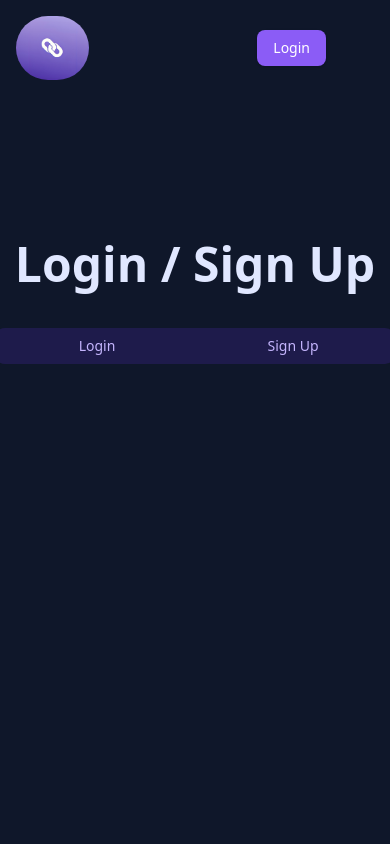
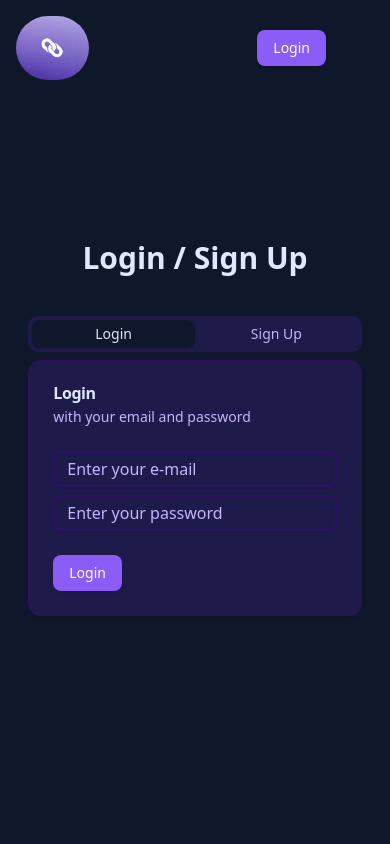
Before and after one commit to mehul-anand/urlShortner, a React (Vite) app in the folder client/: page /auth in a window 390 px wide. Shown: the top 844 px of the page. Built offline with nearby package versions, Linux system fonts and the light colour scheme; no server answers.

Commit message:
imporving the auth component

```diff
--- a/client/src/pages/Auth.jsx
+++ b/client/src/pages/Auth.jsx
@@ -1,19 +1,29 @@
-import React from "react";
+import React, { useEffect } from "react";
 import { Tabs, TabsContent, TabsList, TabsTrigger } from "@/components/ui/tabs";
-import { useSearchParams } from "react-router";
+import { useNavigate, useSearchParams } from "react-router";
 import Login from "@/components/Login";
 import Signup from "@/components/Signup";
+import { UrlState } from "@/context";
 
 const Auth = () => {
   const [searchedParams] = useSearchParams();
+  const {isAuthenticated,loading} = UrlState()
+  const navigate = useNavigate()
+  const userLink = searchedParams.get("shorten");
+  useEffect(()=>{
+    console.log(`isAuth:${isAuthenticated}`)
+    if(isAuthenticated && !loading){
+      navigate(`/dashboard?${userLink ? `shorten=${userLink}` : ""}`)
+    }
+  },[isAuthenticated,loading])
   return (
     <div className="mt-36 flex flex-col items-center gap-10">
-      <h1 className="text-5xl font-extrabold">
-        {searchedParams.get("shorten")
+      <h1 className="sm:text-5xl text-3xl font-extrabold">
+        {userLink
           ? "Let's Login first.."
           : "Login / Sign Up"}
       </h1>
-      <Tabs defaultValue="account" className="w-[400px]">
+      <Tabs defaultValue="login" className="sm:w-[400px] px-3 w-11/12">
         <TabsList className="grid w-full grid-cols-2">
           <TabsTrigger value="login">Login</TabsTrigger>
           <TabsTrigger value="signup">Sign Up</TabsTrigger>
```
